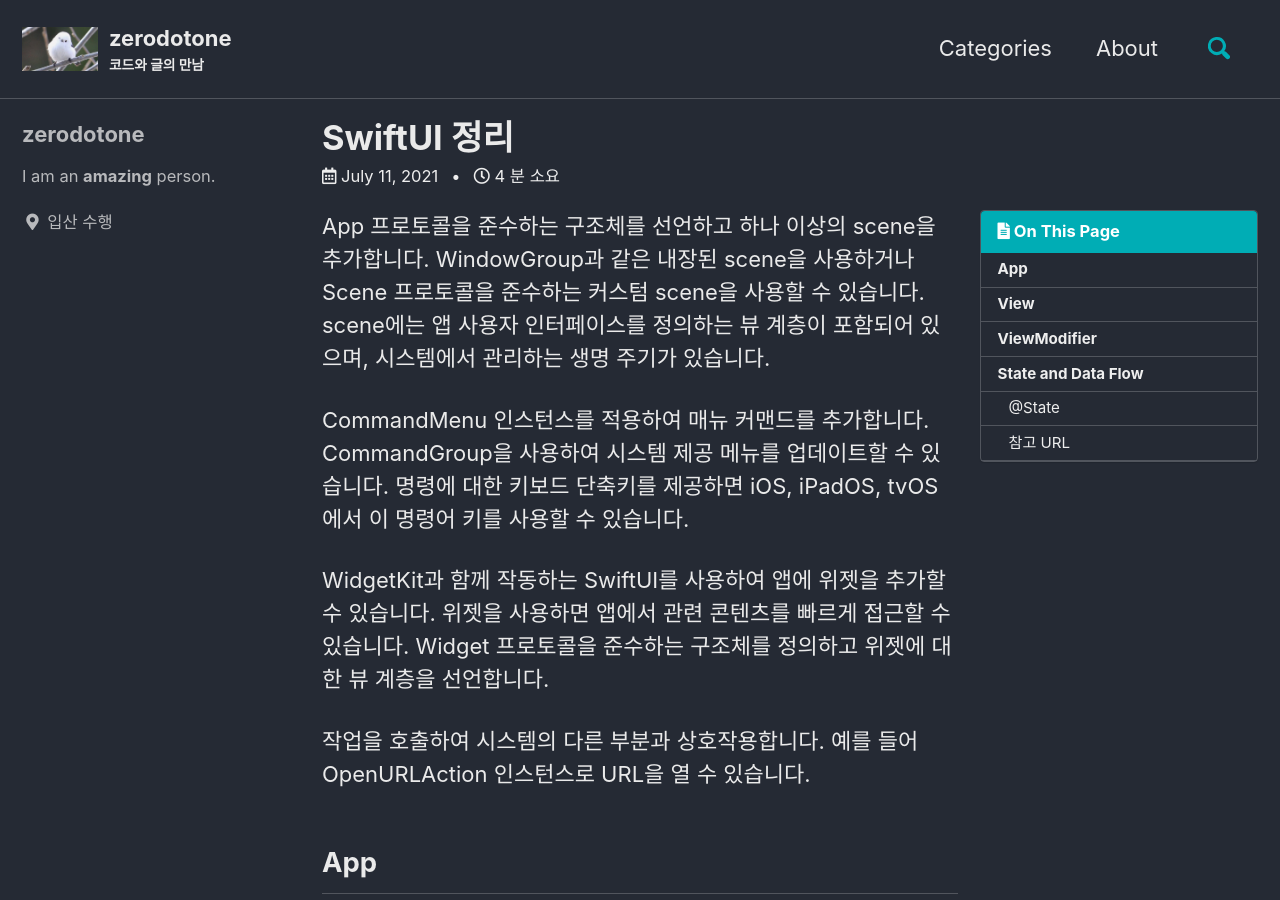
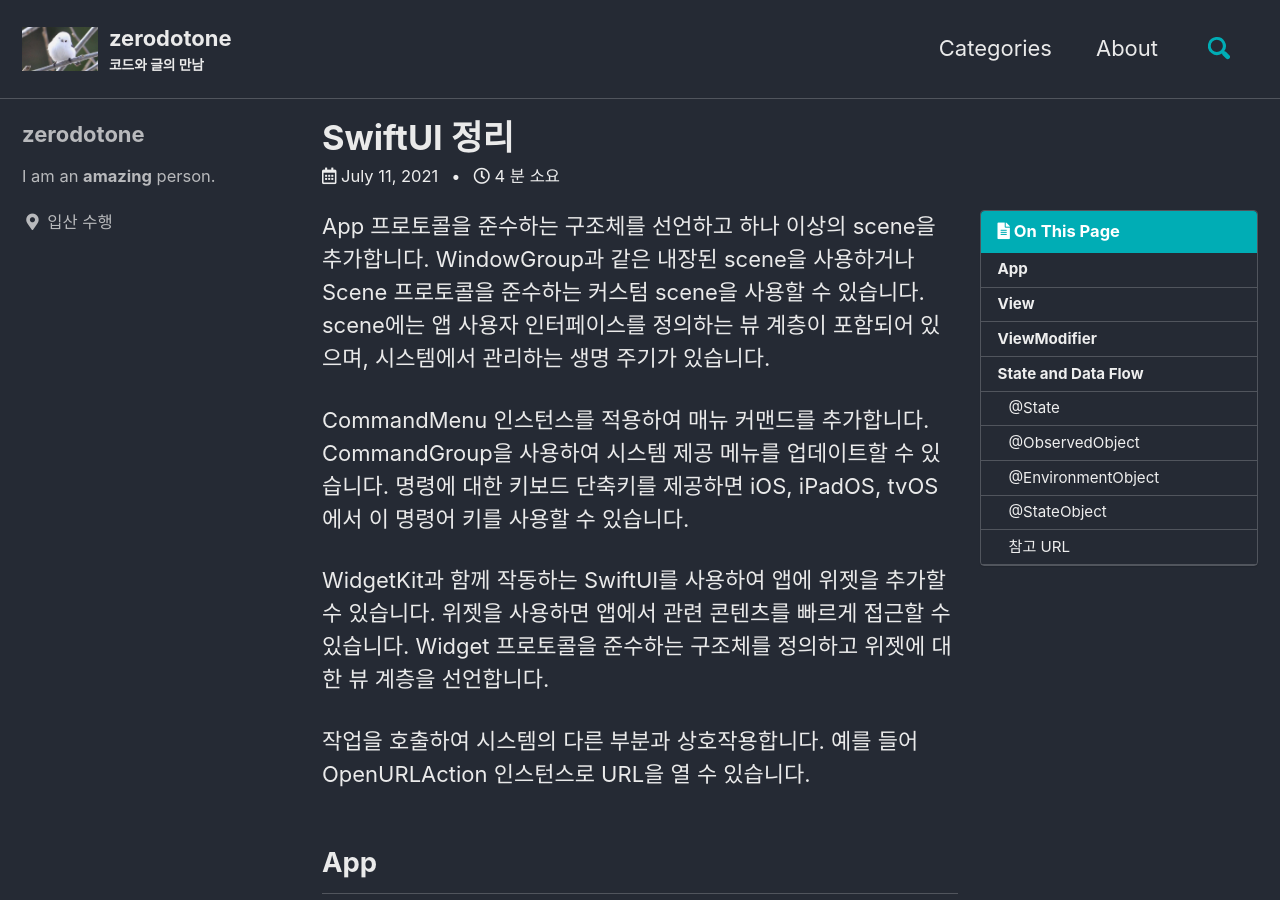
Before and after one commit to zdodev/zdodev.github.io, a Jekyll site: the page built from _posts/2021-07-11-SwiftUI-정리.md, in a window 1280 px wide and 900 px high. Built offline with Jekyll 4.4.1, drawn with Linux system fonts in a browser that asks for light colours; cached includes are drawn as plain includes; some of the changed text lies outside the part shown.

Commit message:
📝: SwiftUI.

```diff
--- a/_posts/2021-07-11-SwiftUI-정리.md
+++ b/_posts/2021-07-11-SwiftUI-정리.md
@@ -193,6 +193,20 @@ struct WifiImageView: View {
 
 State 프로퍼티를 외부에 참조를 전달하기 위해서는 $ 기호를 사용해야 합니다. 외부의 Binding 프로퍼티에 참조를 전달할 수 있습니다.
 
+### @ObservedObject
+
+
+
+### @EnvironmentObject
+
+
+
+### @StateObject
+
+
+
+
+
 ### 참고 URL
 
 ---
```
Also changed, not shown: other parts of _posts/2021-07-11-SwiftUI-정리.md (+1 -1 lines).
